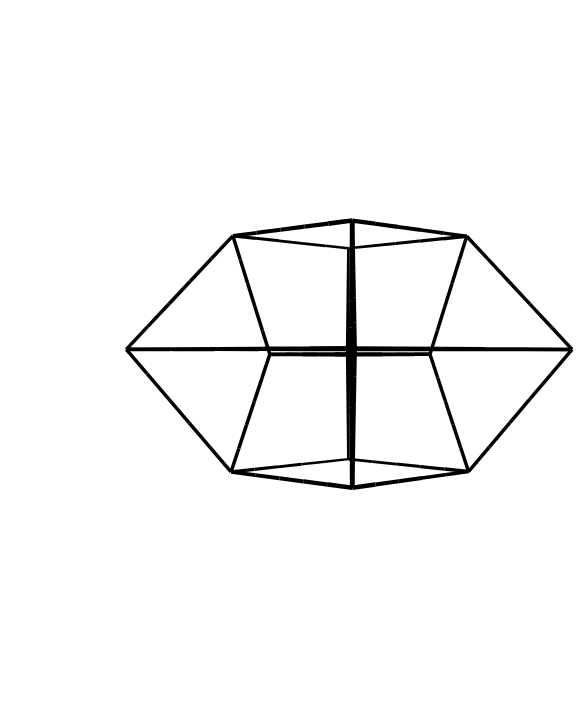
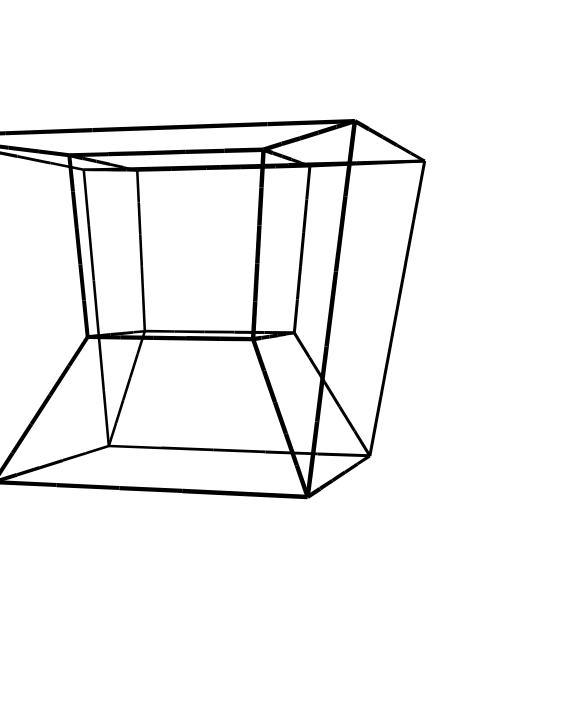
Before and after one commit to LoganTackett1/4Drender, a website with bundled scripts: page index.html in a window 390 px wide. Shown: the part 69-775 px from the top of the page, 585 px wide, since content can reach past the window. Built offline with nearby package versions, Linux system fonts and the light colour scheme.

Commit message:
made canvas size responsive and fixed position

```diff
--- a/4dRender.mjs
+++ b/4dRender.mjs
@@ -187,7 +187,7 @@ const drawLine = function (ctx, x1, y1, z1, x2, y2, z2, n) {
     ctx.closePath();
 }
 */
-const drawLine = function (ctx, x1, y1, z1, x2, y2, z2, n) {
+const drawLine = function (ctx, x1, y1, z1, x2, y2, z2, n,thickScale) {
     const deltaX = (x2-x1)/n;
     const deltaY = (y2-y1)/n;
     const initThick = 5+(3*((z1-2)/4));
@@ -197,7 +197,7 @@ const drawLine = function (ctx, x1, y1, z1, x2, y2, z2, n) {
         ctx.moveTo(x1+(i*deltaX), y1+(i*deltaY));
         ctx.lineTo(x1+((i+1)*deltaX), y1+((i+1)*deltaY));
         ctx.strokeStyle = 'black';
-        ctx.lineWidth = initThick+(i*deltaThick);
+        ctx.lineWidth = (initThick+(i*deltaThick))*(thickScale/700);
         ctx.stroke();
         ctx.closePath();
     }
@@ -210,7 +210,7 @@ FOUR.drawCube = function (ctx,canvas,cube) {
         const p1Z = cube.points[link[0]][`x2`];
         const p2 = cube.twoDMap[link[1]];
         const p2Z = cube.points[link[1]][`x2`];
-        drawLine(ctx,p1[0]*1000+350,p1[1]*1000+350,p1Z,p2[0]*1000+350,p2[1]*1000+350,p2Z,5);
+        drawLine(ctx,p1[0]*(canvas.width*2)+(canvas.width/2),p1[1]*(canvas.width*2)+(canvas.width/2),p1Z,p2[0]*(canvas.width*2)+(canvas.width/2),p2[1]*(canvas.width*2)+(canvas.width/2),p2Z,5,canvas.width);
     }
 }
 
--- a/index.js
+++ b/index.js
@@ -15,7 +15,7 @@
 console.log(myCube.twoDMap);
 console.log(myCube.drawLines);
 
-const myMatrix = FOUR.createRotationMatrix(0.005);
+const myMatrix = FOUR.createRotationMatrix(0.0025);
 
 
 //angle pi/2 for tesseract!
@@ -36,9 +36,14 @@
 
 const totalMatrix = (rInverse.leftMultBy(myMatrix)).leftMultBy(rMatrix);
 
+window.addEventListener('resize', () => {
+    const length = Math.min(window.innerHeight,window.innerWidth);
+    canvas.width = length;
+    canvas.height = length;
+});
 
 setInterval(function () {
     FOUR.cubeRotate(myCube,totalMatrix);
     FOUR.cubeToTwo(myCube,3,2.5,2,1);
     FOUR.drawCube(ctx,canvas,myCube);
-},16);
+},10);
--- a/style.css
+++ b/style.css
@@ -5,13 +5,14 @@
 
 body {
     width: 100vw;
-    height: 100vh;
+    height: 200vh;
     display: grid;
-    align-items: center;
     justify-items: center;
     background: white;
 }
 
 canvas {
     opacity: 1;
+    position: fixed;
+    align-self: top;
 }
```
